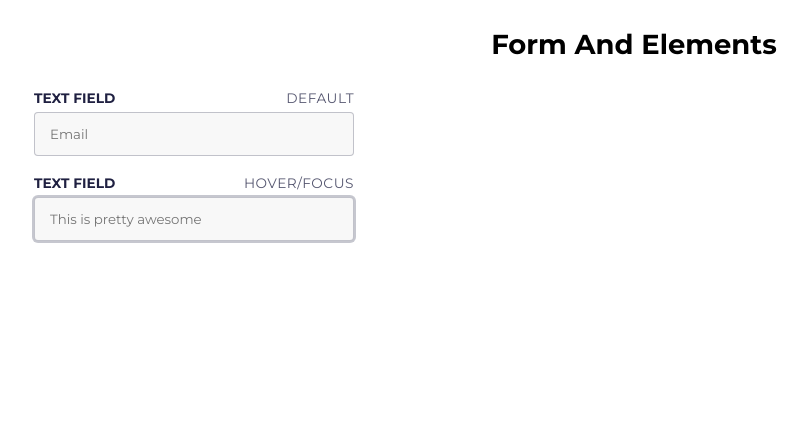
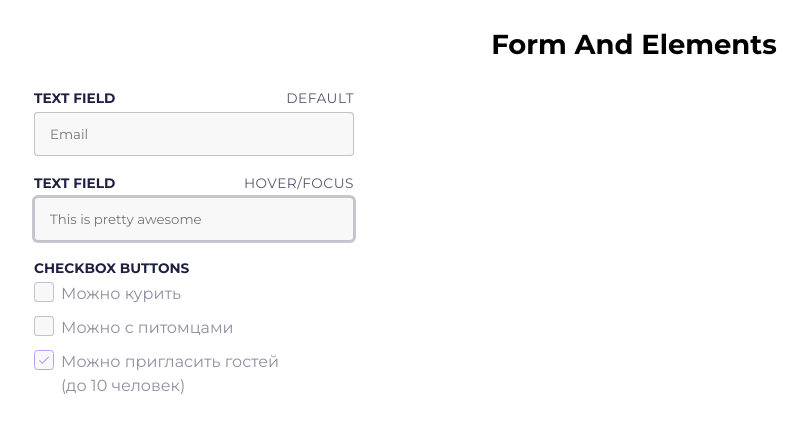
Before and after one commit to NaN-Simon/hotel-toxin-react, a React (Create React App) app: page /#/formandelements in a window 1280 px wide. Shown: the top 432 px of the page, without its empty margins (6-813 px from the left). Built offline with nearby package versions, Linux system fonts and the light colour scheme.

Commit message:
feat: add material-icons plugin, add checkbox and checkboxList components

```diff
--- a/package.json
+++ b/package.json
@@ -13,6 +13,8 @@
     "@types/react-dom": "^18.0.11",
     "eslint": "^8.34.0",
     "eslint-plugin-react": "^7.32.2",
+    "material-design-icons-iconfont": "^6.7.0",
+    "material-icons": "^1.13.1",
     "react": "^18.2.0",
     "react-dom": "^18.2.0",
     "react-router-dom": "^6.8.1",
--- /dev/null
+++ b/src/components/checkbox/Checkbox.module.scss
@@ -0,0 +1,55 @@
+@import '../../styles/base.scss';
+@import '../../styles/mixins.scss';
+
+.checkbox{
+  &__label{
+    display: flex;
+    align-items: self-start;
+    max-width: 266px;
+    padding: 0 0 10px;
+  }
+
+  &__label:hover &__span{
+    font-size: 17px;
+    background-color: $textColor_25;
+    border-radius: 0.25em;
+    transition: all, 0.6s;
+  }
+
+  &__span{
+    @include font-body;
+
+    color: $textColor_50;
+    transition: all, 0.6s;
+  }
+
+  &__box::before {
+      display: flex;
+      flex-grow: 0;
+      flex-shrink: 0;
+      align-items: center;
+      justify-content: center;
+      width: 20px;
+      height: 20px;
+      margin-right: 0.5em;
+      font-size: 14px;
+      background: $mainBackground;
+      border: 1px solid $textColor_25;
+      border-radius: 0.25em;
+      content: '';
+  }
+
+  &__reset-icon{
+    position: absolute;
+    z-index: 0;
+    width: 0;
+    height: 0;
+  }
+
+  &__reset-icon:checked + &__box::before {
+    color: $elementColor;
+    background: $mainBackground;
+    border-color: $elementColor;
+    content: "done";
+  }
+}
--- /dev/null
+++ b/src/components/checkbox/Checkbox.tsx
@@ -0,0 +1,30 @@
+import React from 'react';
+import styles from './Checkbox.module.scss';
+
+interface ICheckbox {
+  id: number;
+  title: string;
+  name: string;
+  checked: boolean;
+  onChange: (id: number, checked: boolean) => void;
+}
+
+const Checkbox = ({id, title,name,checked, onChange}: ICheckbox) => {
+  return (
+    <label className={styles['checkbox__label']}>
+      <input
+        className={styles['checkbox__reset-icon']}
+        id={id.toString()}
+        type="checkbox"
+        name={name}
+        checked={checked}
+        onChange={(e) => onChange(id, e.currentTarget.checked)}
+        value='face'
+      />
+      <span className={['material-icons', styles['checkbox__box']].join(' ')}></span>
+      <span className={styles.checkbox__span}>{title}</span>
+    </label>
+  )
+}
+
+export default Checkbox
--- /dev/null
+++ b/src/components/checkboxList/CheckboxList.module.scss
@@ -0,0 +1,6 @@
+.checkboxList{
+  &__form{
+    display: flex;
+    flex-direction: column;
+  }
+}
--- /dev/null
+++ b/src/components/checkboxList/CheckboxList.tsx
@@ -0,0 +1,37 @@
+import React from 'react';
+import styles from './CheckboxList.module.scss';
+import Checkbox from '../checkbox/Checkbox';
+
+interface IChecked {
+  id: number;
+  title: string;
+  name: string;
+  checked: boolean;
+}
+
+interface ICheckedArr {
+  checkboxProps: IChecked[];
+  onChange: (id: number, checked: boolean) => void;
+}
+
+const CheckboxList = ({ checkboxProps, onChange }: ICheckedArr) => {
+  return (
+    <div>
+      <form className = {styles.checkboxList__form}>
+        {checkboxProps.map((item) => {
+          return (
+            <Checkbox
+              key={item.id}
+              id={item.id}
+              title={item.title}
+              name={item.name}
+              checked={item.checked}
+              onChange={onChange}/>
+          );
+        })}
+      </form>
+    </div>
+  );
+};
+
+export default CheckboxList;
--- a/src/components/heading/Heading.tsx
+++ b/src/components/heading/Heading.tsx
@@ -4,7 +4,7 @@ import styles from './Heading.module.scss';
 interface IHeading {
     type: string;
     title: string;
-    description: string;
+    description?: string;
 }
 export default function Heading({type, title, description}: IHeading) {
   let titleClassList = ''
--- a/src/components/text-field/TextField.tsx
+++ b/src/components/text-field/TextField.tsx
@@ -13,7 +13,6 @@ export default function TextField({ type, placeholder, name, focused}: ITextFiel
 
   const focusedClass = [styles['text-field__input']]
   focused && focusedClass.push(styles['text-field__input--focused'])
-  console.log(focusedClass);
 
   return (
     <div className={styles['text-field']}>
--- a/src/index.tsx
+++ b/src/index.tsx
@@ -3,6 +3,7 @@ import ReactDOM from 'react-dom/client';
 import './index.scss';
 import App from './App';
 import {HashRouter } from 'react-router-dom';
+import 'material-icons/iconfont/material-icons.css';
 
 const root = ReactDOM.createRoot(
   document.getElementById('root') as HTMLElement
--- a/src/pages/FormAndElements/FormAndElements.tsx
+++ b/src/pages/FormAndElements/FormAndElements.tsx
@@ -1,9 +1,20 @@
-import React from 'react';
+import React, {useState, useCallback} from 'react';
+import CheckboxList from '../../components/checkboxList/CheckboxList';
 import Heading from '../../components/heading/Heading';
 import TextField from '../../components/text-field/TextField';
 import styles from './FormAndElements.module.scss';
 
 export default function FormAndElements() {
+    const [dataCheckboxList, setDataCheckboxList] = useState([
+      { id: 1, title: "Можно курить", name: 'smoke-allow', checked: false },
+      { id: 2, title: "Можно с питомцами", name: 'pets-allow', checked: false },
+      { id: 3, title: "Можно пригласить гостей (до 10 человек)", name: 'guests-allow', checked: true }
+  ]);
+
+    const onChange = useCallback((id: number, checked: boolean) => {
+      setDataCheckboxList((old) => old.map((o) => (o.id === id ? { ...o, checked } : o)));
+    }, []);
+
   return (
     <div className={styles['color-and-types']}>
       <header className={styles['form-elements__header']}>
@@ -21,6 +32,10 @@ export default function FormAndElements() {
                 <Heading type="h3" title="TEXT FIELD" description="HOVER/FOCUS" />
                 <TextField type = 'text' placeholder="This is pretty awesome" name="email2" focused={true} />
               </div>
+              <div className={styles['form-elements__large-wrapper']}>
+                <Heading type="h3" title="Checkbox Buttons" />
+                <CheckboxList checkboxProps={dataCheckboxList} onChange={onChange}/>
+              </div>
             </div>
           </div>
         </div>
```
Also changed, not shown: 1 other file (tests, documents, lock files or other folders).
